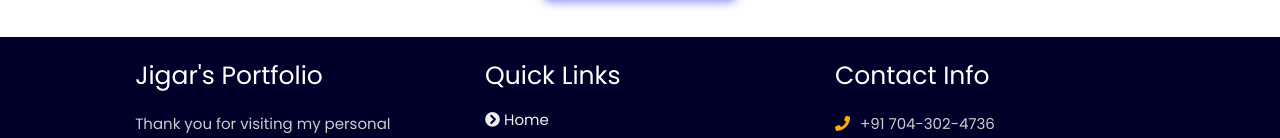
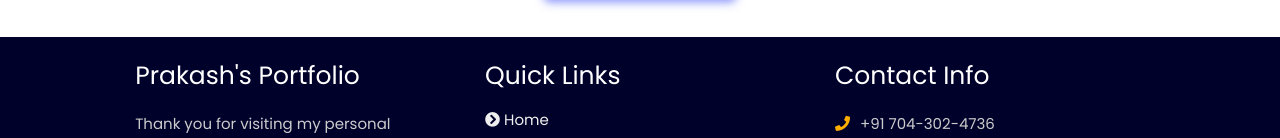
Before and after one commit to rkanuska/My-Website-, a plain HTML site: page 404.html in a window 1280 px wide. Shown: the part 653-791 px from the top of the page. Drawn offline with nearby package versions, Linux system fonts and the light colour scheme.

Commit message:
Update 404.html

```diff
--- a/404.html
+++ b/404.html
@@ -61,7 +61,7 @@
   <div class="box-container">
 
       <div class="box">
-          <h3>Jigar's Portfolio</h3>
+          <h3>Prakash's Portfolio</h3>
           <p>Thank you for visiting my personal portfolio website. Connect with me over socials. <br/> <br/> Keep Rising 🚀. Connect with me over live chat!</p>
       </div>
 
```
